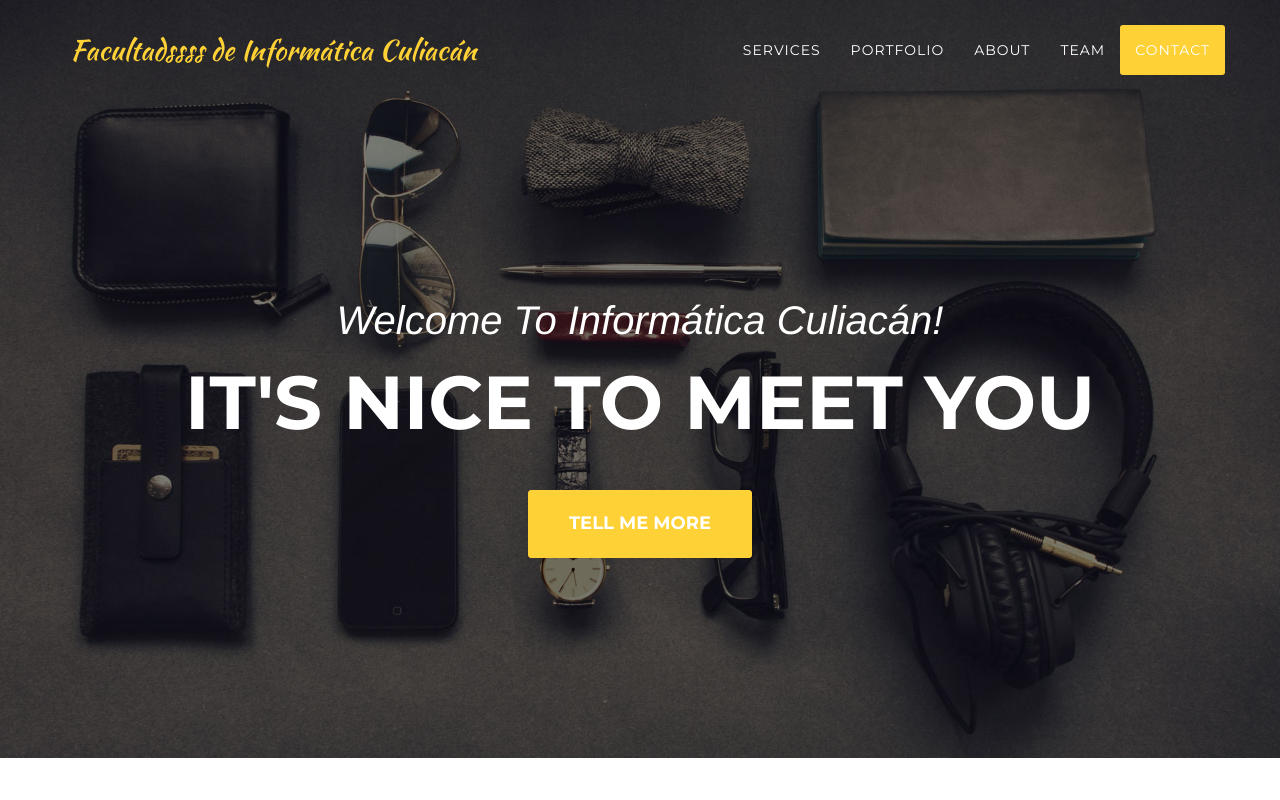
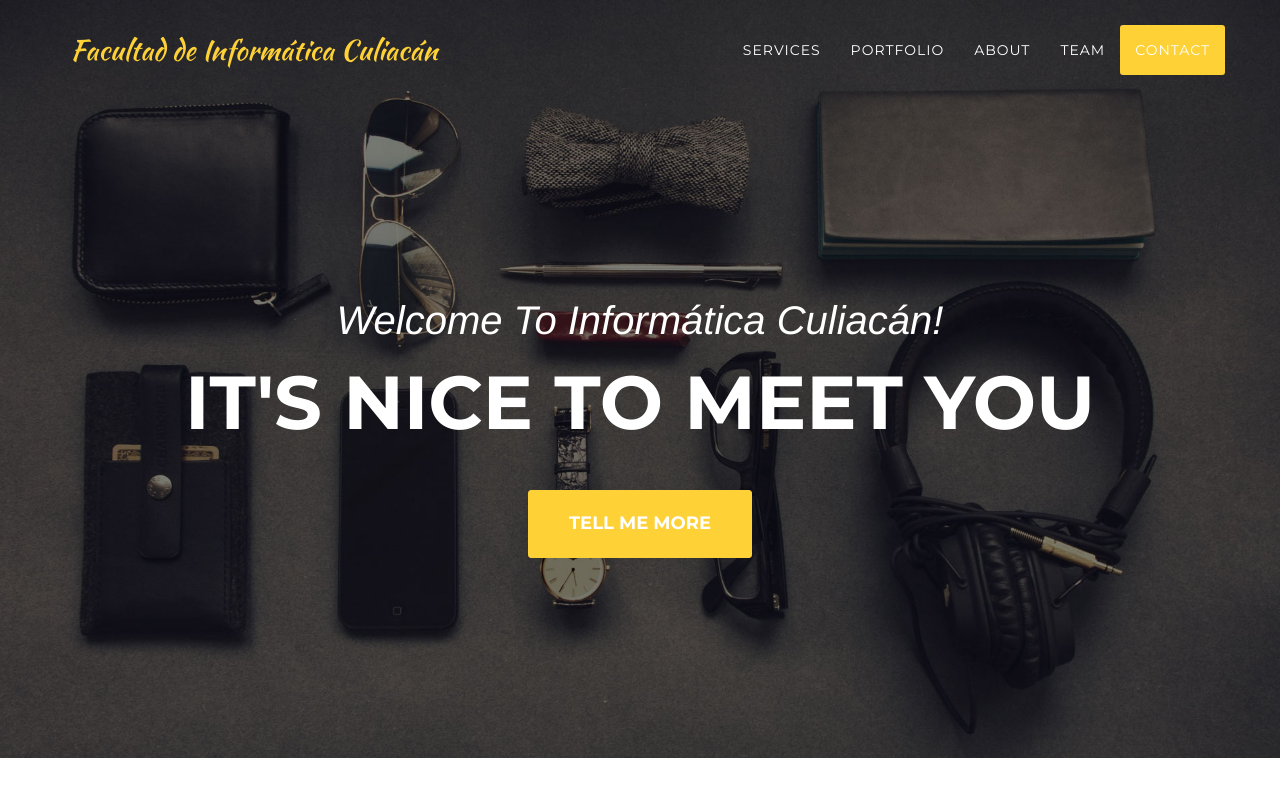
Before and after one commit to UrielArcia/GiantsCloud, a website: page index.html in a window 1280 px wide. Shown: the top 800 px of the page. Drawn offline with nearby package versions, Linux system fonts and the light colour scheme; a web font is replaced by a local one.

Commit message:
Tercer commit

```diff
--- a/index.html
+++ b/index.html
@@ -43,7 +43,7 @@
                 <button type="button" class="navbar-toggle" data-toggle="collapse" data-target="#bs-example-navbar-collapse-1">
                     <span class="sr-only">Toggle navigation</span> Menu <i class="fa fa-bars"></i>
                 </button>
-                <a class="navbar-brand page-scroll" href="#page-top">Facultadssss de Informática Culiacán</a>
+                <a class="navbar-brand page-scroll" href="#page-top">Facultad de Informática Culiacán</a>
             </div>
 
             <!-- Collect the nav links, forms, and other content for toggling -->
```
Also changed, not shown: 1 other file.
